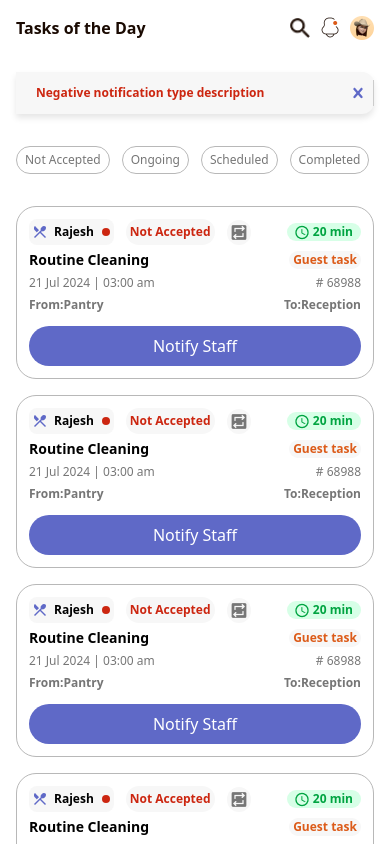
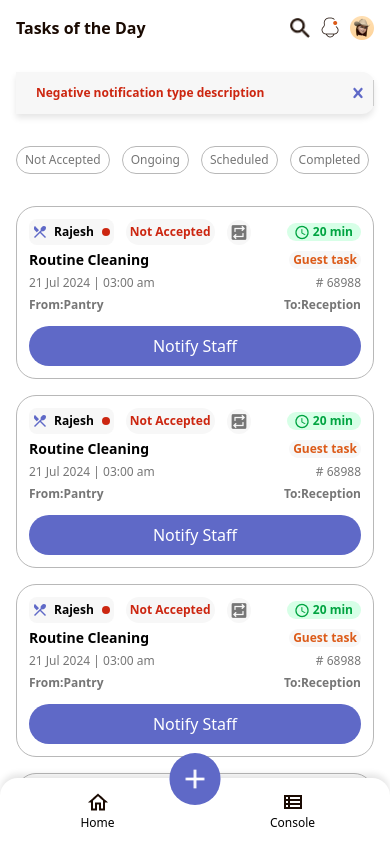
Before and after one commit to sampath-ops/nami-developer-assignment, a React (Vite) app: page / in a window 390 px wide. Shown: the top 844 px of the page. Built offline with nearby package versions, Linux system fonts and the light colour scheme.

Commit message:
Mobile footer added

```diff
--- a/src/Pages/MainPage.tsx
+++ b/src/Pages/MainPage.tsx
@@ -1,3 +1,4 @@
+import MobileFooter from "../components/MobileFooter";
 import MobileNav from "../components/MobileNav";
 import MainContainer from "../components/TasksoftheDay/MainContainer";
 import DesktopNavBar from "../components/TopNav"
@@ -7,6 +8,7 @@ const MainPage = () => {
             <DesktopNavBar/>
             <MobileNav/>
             <MainContainer/>
+            <MobileFooter/>
         </>
      );
 }
--- a/src/components/MobileFooter.tsx
+++ b/src/components/MobileFooter.tsx
@@ -0,0 +1,24 @@
+import Plus from "../assets/Plus.png"
+import Home from "../assets/Home.png"
+import Console from "../assets/console.png"
+const MobileFooter = () => {
+    return (
+        <footer className="md:hidden w-full fixed bottom-0 bg-white">
+            <div className="grid grid-cols-2 rounded-tl-[18px] rounded-tr-[18px] py-3 shadow-md " style={{boxShadow: "0px -4px 6px rgba(0, 0, 0, 0.1)"}}>
+                <div className=" absolute top-[-25px] left-[50%] transform -translate-x-1/2 p-4 bg-[#5F69C7] rounded-full">
+                    <img src={Plus} alt="plus" />
+                </div>
+                <div className=" flex flex-col items-center">
+                    <img src={Home} alt="home" />
+                    <p className="text-[12px]">Home</p>
+                </div>
+                <div className="flex flex-col items-center">
+                    <img src={Console} alt="console" />
+                    <p className="text-[12px]">Console</p>
+                </div>
+            </div>
+        </footer>
+    );
+}
+
+export default MobileFooter;
```
Also changed, not shown: src/components/MobileHeader.tsx (deleted).
